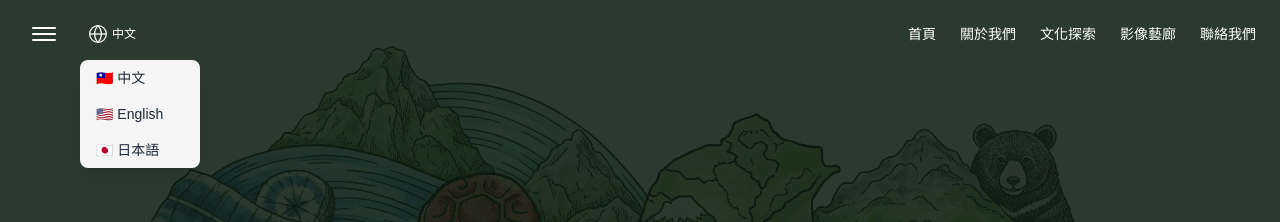
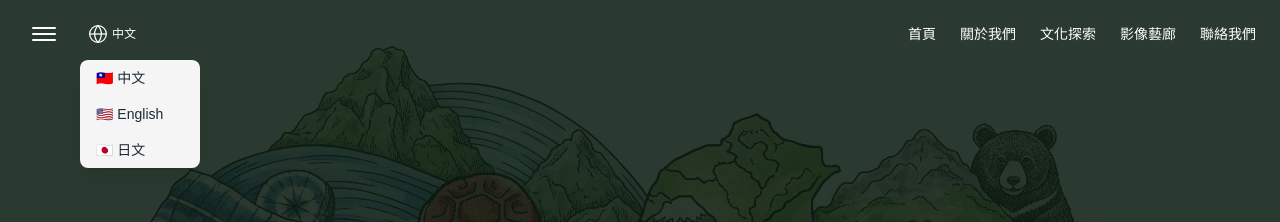
Before and after one commit to TW-tech/Cultural-Website, a Next.js app: page / in a window 1280 px wide. Both pictures are taken after a click on the button "中文". Shown: the top 222 px of the page. Built offline with nearby package versions, Linux system fonts and the light colour scheme; a web font is replaced by a local one.

Commit message:
TSIS-22 語言切換功能change text

```diff
--- a/src/components/sections/MainVisual.tsx
+++ b/src/components/sections/MainVisual.tsx
@@ -115,7 +115,7 @@ export default function MainVisual() {
                     setIsLanguageOpen(false);
                   }}
                 >
-                  🇯🇵 日本語
+                  🇯🇵 日文
                 </button>
               </div>
             )}
```
